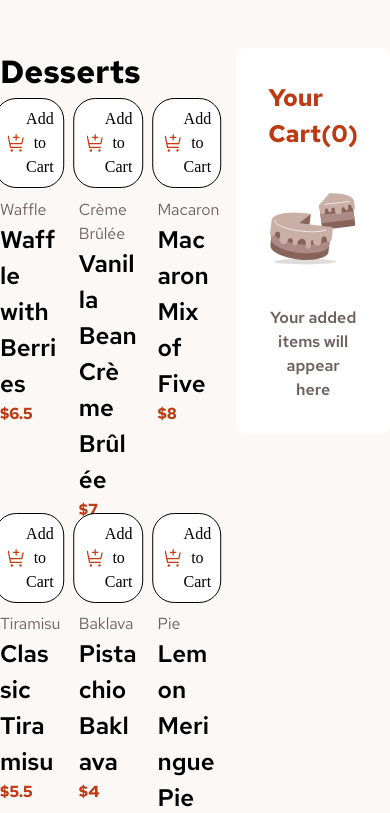
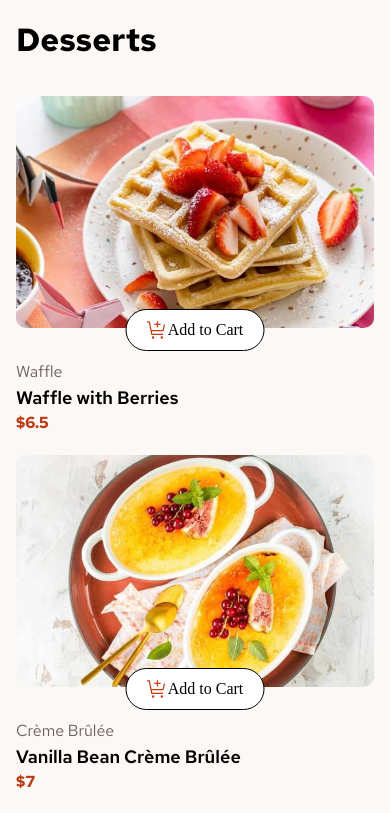
Before and after one commit to iustinaa/product-list-with-cart-main, a Vue app: page / in a window 390 px wide. Shown: the top 813 px of the page. Built offline with nearby package versions, Linux system fonts and the light colour scheme.

Commit message:
responsive

```diff
--- a/src/assets/main.css
+++ b/src/assets/main.css
@@ -83,18 +83,38 @@ body {
 .products {
   display: grid;
   grid-template-rows: auto;
-  grid-template-columns: 2fr 1fr;
+  grid-template-columns: 1fr;
   gap: 20px;
   max-width: 1440px;
-  margin: 3rem auto;
+  margin: auto;
+  padding: 1rem;
+
+  @media screen and (width >= 560px) {
+    grid-template-columns: 1fr 1fr;
+    padding: 3rem;
+  }
+
+  @media screen and (width >= 769px) {
+    grid-template-columns: 2fr 1fr;
+  }
 }
 
 .products__list {
+  min-width: 0;
+
   & > div {
       display: grid;
       grid-template-rows: auto;
-      grid-template-columns: repeat(3, minmax(0, 1fr));/*3 equals columns*/
+      grid-template-columns: 1fr;
       gap: 20px;
+
+      @media screen and (width >= 769px) {
+        grid-template-columns: repeat(2, minmax(0, 1fr));/*2 equals columns*/
+      }
+
+      @media screen and (width >= 992px) {
+        grid-template-columns: repeat(3, minmax(0, 1fr));/*3 equals columns*/
+      }
   }
 
   h1 {
@@ -106,8 +126,9 @@ body {
   position: relative;
   padding-bottom: 2rem;
 
-  img {
+  & > img {
     border-radius: 10px;
+    width: 100%;
   }
 }
 
@@ -120,6 +141,8 @@ body {
 }
 
 .products__list__item {
+  min-width: 0;
+
   button {
     background-color: #fff;
     border: 1px solid #000;
@@ -133,14 +156,24 @@ body {
     bottom: .6rem;
     left: 50%;
     transform: translateX(-50%);
+    min-width: 139px;
+  }
+
+  h2 {
+    font-size: 18px;
   }
 }
 
 .products__cart {
   background-color: #fff;
-  padding: 2rem;
+  padding: 1rem;
   border-radius: 10px;
   height: fit-content;
+  min-width: 0;
+
+  @media screen and (width >= 560px) {
+    padding: 2rem;
+  }
 
   h1 {
     color: var(--price-color);
```
